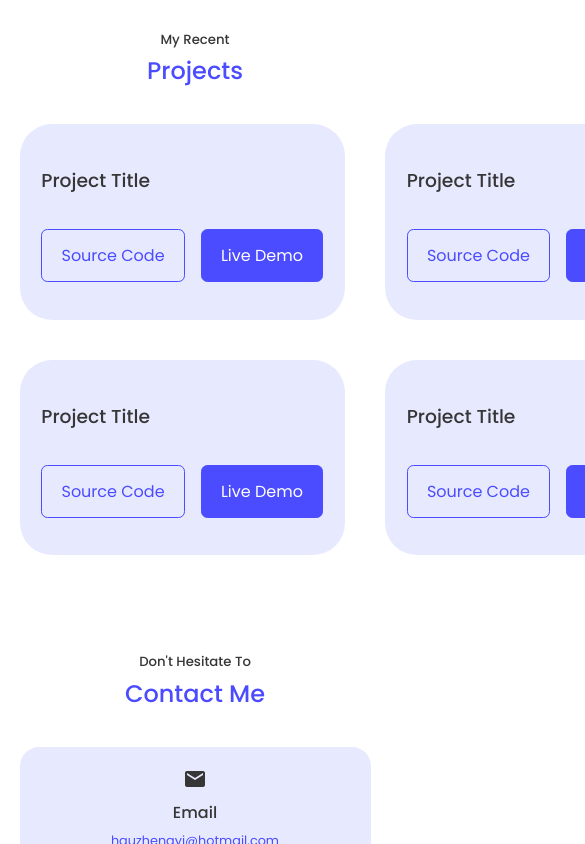
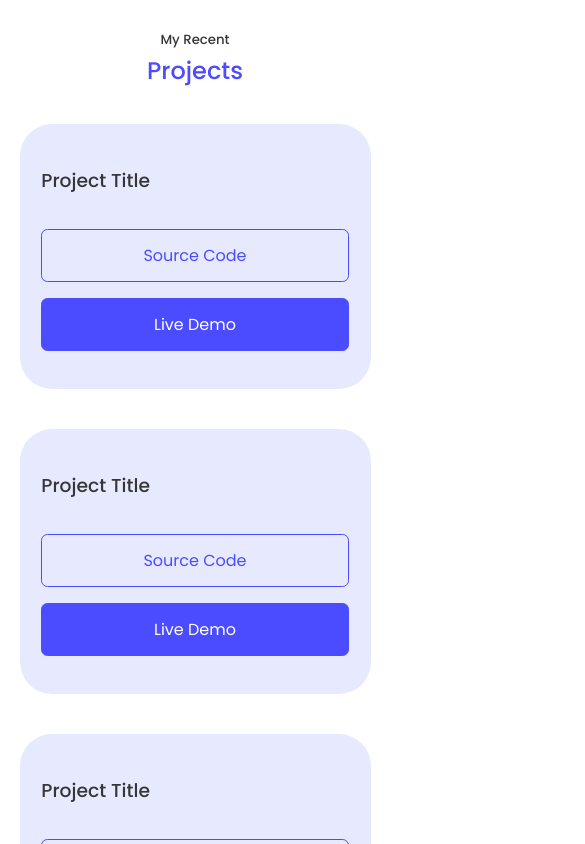
Before and after one commit to hauzhengyi/React-Portfolio, a React (Vite) app: page / in a window 390 px wide. Shown: the part 5020-5864 px from the top of the page, 585 px wide, since content can reach past the window. Built offline with nearby package versions, Linux system fonts and the light colour scheme.

Commit message:
1 file modified

```diff
--- a/src/components/projects/projects.css
+++ b/src/components/projects/projects.css
@@ -27,6 +27,29 @@
 
 .project__cta {
   display: flex;
+  flex-wrap: wrap;
   gap: 1rem;
   margin-bottom: 1rem;
 }
+
+/* ============= MEDIA QUERIES (MD) ============= */
+
+@media screen and (max-width: 1024px) {
+  .projects__container {
+    grid-template-columns: 1fr 1fr;
+  }
+
+  .project__code,
+  .project__demo {
+    text-align: center;
+    width: 100%;
+  }
+}
+
+/* ============= MEDIA QUERIES (sm) ============= */
+
+@media screen and (max-width: 600px) {
+  .projects__container {
+    grid-template-columns: 1fr;
+  }
+}
```
